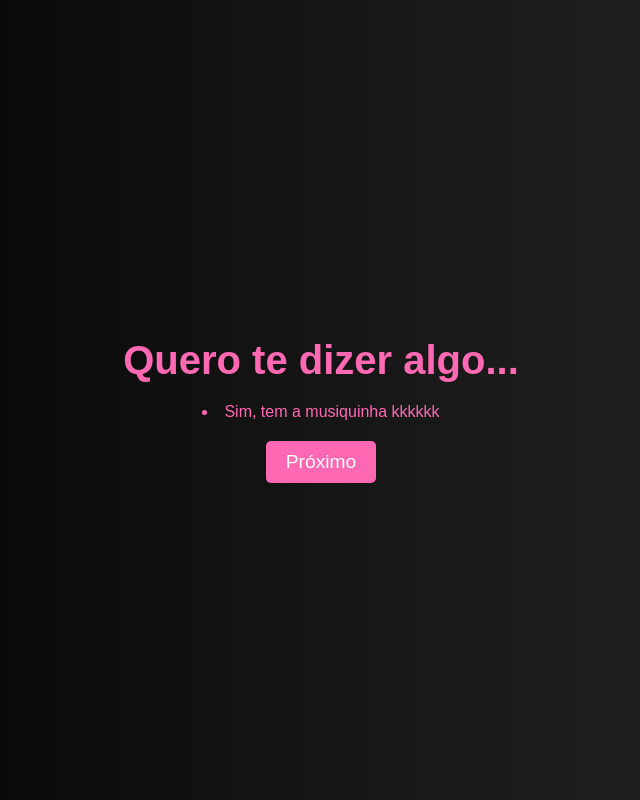
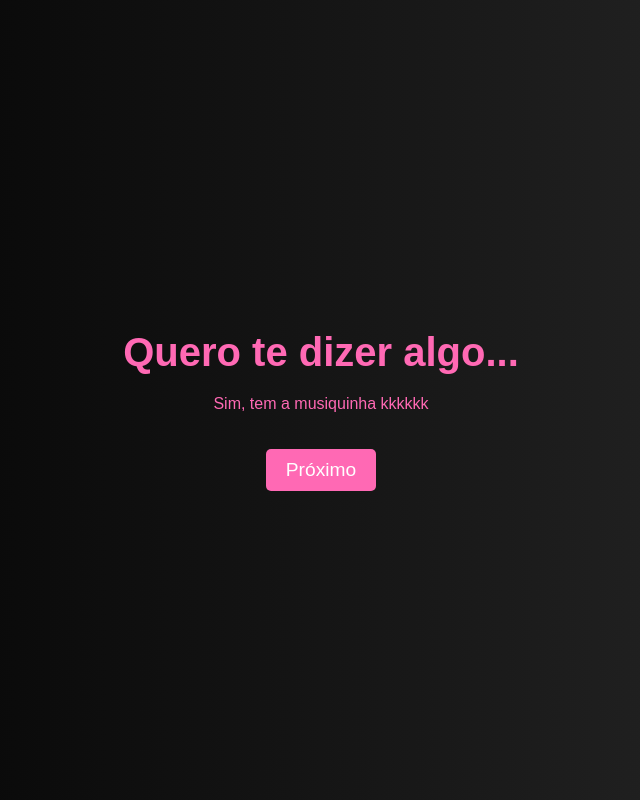
Before and after one commit to JalonSantos/Bomdiaa, a plain HTML site: page index.html in a window 1280 px wide. Both pictures are taken after a click on the button "Próximo". Shown: the whole page, without its empty margins (319-959 px from the left). Drawn offline with Linux system fonts and the light colour scheme.

Commit message:
Update index.html

```diff
--- a/index.html
+++ b/index.html
@@ -133,7 +133,7 @@
 
     <div id="screen2" class="screen">
         <h2>Quero te dizer algo...</h2>
-        <li> Sim, tem a musiquinha kkkkkk</li>
+        <p> Sim, tem a musiquinha kkkkkk</p>
         <button class="next-btn" onclick="showNextScreen(3)">Próximo</button>
     </div>
 
```
